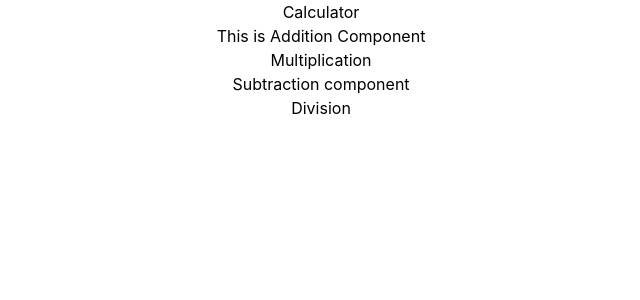
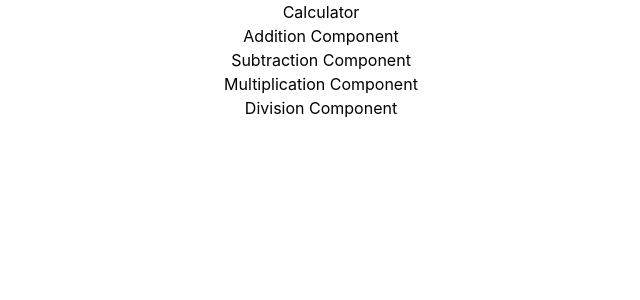
Before and after one commit to ishwarinandargi/react-project, a React (Create React App) app in the folder nexus-app/: page / in a window 1280 px wide. Shown: the top 300 px of the page, without its empty margins (319-959 px from the left). Built offline with nearby package versions, Linux system fonts and the light colour scheme.

Commit message:
Minor changes in Formatting

```diff
--- a/nexus-app/package.json
+++ b/nexus-app/package.json
@@ -16,7 +16,7 @@
     "dev": "SET PORT=4949 && react-scripts start",
     "prod": "SET PORT=3500 && react-scripts start",
     "build": "react-scripts build",
-    "test": "SET PORT=6767 && react-scripts test",
+    "test": "SET PORT=4949 && react-scripts test",
     "eject": "react-scripts eject"
   },
   "eslintConfig": {
--- a/nexus-app/src/step1/Addition.jsx
+++ b/nexus-app/src/step1/Addition.jsx
@@ -1,7 +1,7 @@
 let Addition = () => {
   return (
     <div>
-      <p>This is Addition Component</p>
+      <p>Addition Component</p>
     </div>
   );
 };
--- a/nexus-app/src/step1/Division.jsx
+++ b/nexus-app/src/step1/Division.jsx
@@ -1,5 +1,5 @@
-let Division=()=>{
-  return <div>Division</div>;
-}
+let Division = () => {
+  return <div>Division Component</div>;
+};
 
 export default Division;
--- a/nexus-app/src/step1/Index.jsx
+++ b/nexus-app/src/step1/Index.jsx
@@ -3,17 +3,16 @@ import Multiplication from "./Multiplication";
 import Subtraction from "./Subtraction";
 import Division from "./Division";
 
-let Calculator=()=>{
-  return(
+let Calculator = () => {
+  return (
     <>
       <h1>Calculator </h1>
       <Addition />
+      <Subtraction />
       <Multiplication />
-      <Subtraction />
       <Division />
-
     </>
-  )
-}
+  );
+};
 
 export default Calculator;
--- a/nexus-app/src/step1/Multiplication.jsx
+++ b/nexus-app/src/step1/Multiplication.jsx
@@ -1,5 +1,5 @@
 let Multiplication = () => {
-  return <div>Multiplication</div>;
+  return <div>Multiplication Component</div>;
 };
 
 export default Multiplication;
--- a/nexus-app/src/step1/Subtraction.jsx
+++ b/nexus-app/src/step1/Subtraction.jsx
@@ -1,8 +1,8 @@
-let Subtraction = () =>{
-    return(
-        <div>
-            <h1>Subtraction component</h1>
-        </div>
-    )
-}
+let Subtraction = () => {
+  return (
+    <div>
+      <h1>Subtraction Component</h1>
+    </div>
+  );
+};
 export default Subtraction;
```
